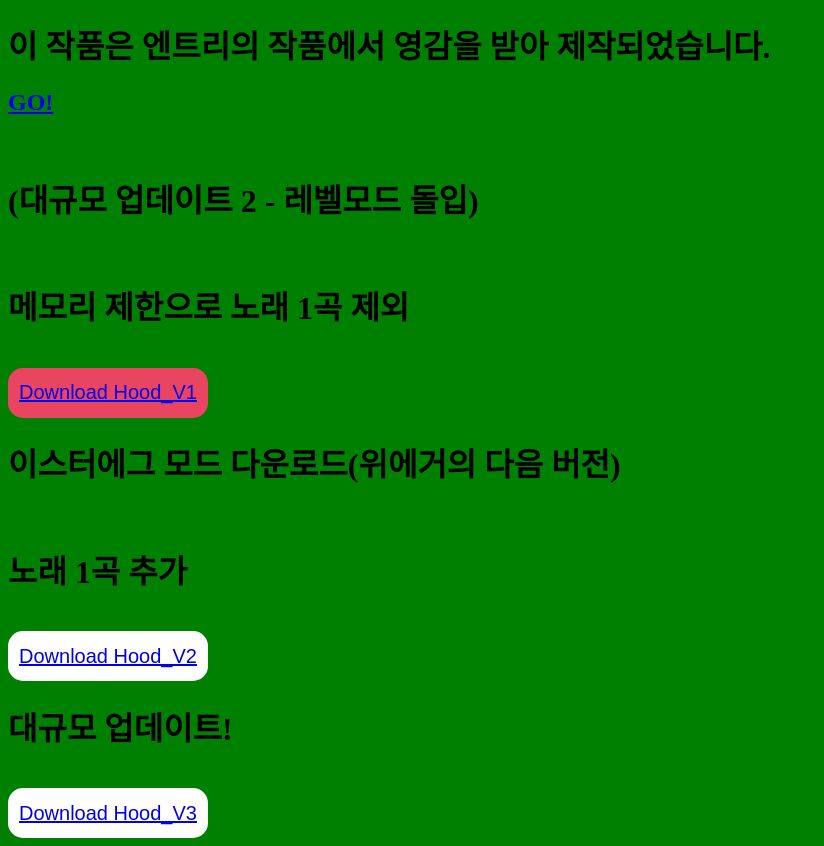
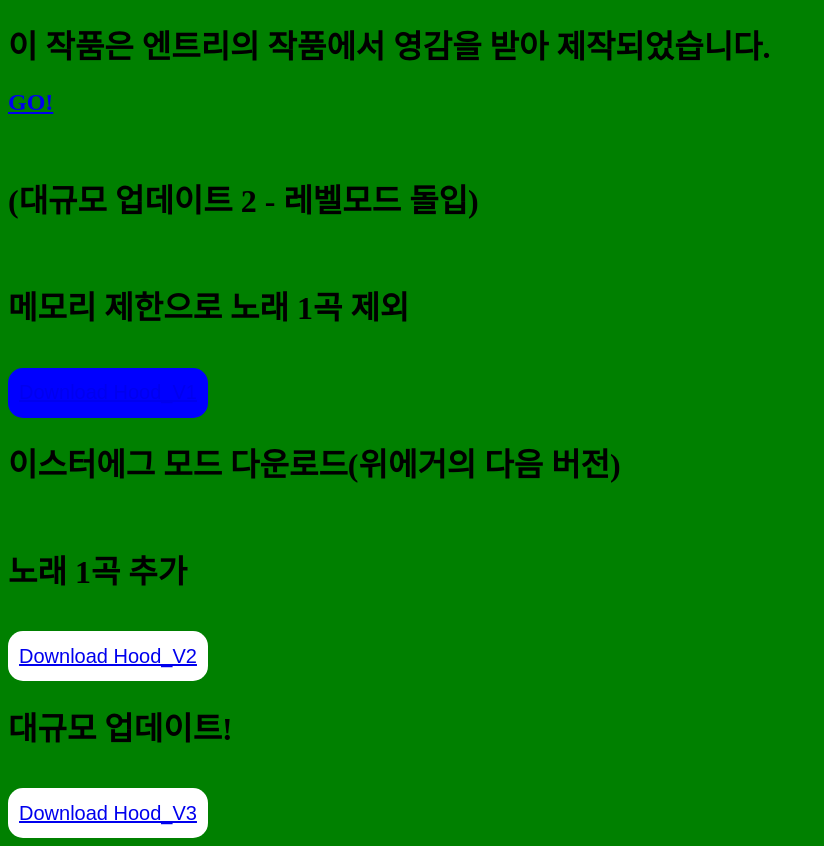
Before and after one commit to Nabuley/hood.downlaod, a plain HTML site: page index.html in a window 1280 px wide. In both pictures the pointer is over the button "Download Hood_V1". Shown: the whole page, without its empty margins (0-824 px from the left). Drawn offline with Linux system fonts and the light colour scheme.

Commit message:
Update index.html

```diff
--- a/index.html
+++ b/index.html
@@ -22,11 +22,11 @@
             cursor: pointer; /* 마우스 커서를 버튼 위에 올렸을 때 손가락 모양으로 변경 */
             transition: background-color 0.3s;
         }button:hover {
-            background-color: #e94560; /* 마우스를 버튼 위에 올렸을 때 배경색을 빨간색으로 변경 */
+            background-color: blue; /* 마우스를 버튼 위에 올렸을 때 배경색을 빨간색으로 변경 */
         }
 
         button:active {
-            background-color: #202020; /* 버튼을 클릭했을 때 배경색을 어두운 색으로 변경 */
+            background-color: black; /* 버튼을 클릭했을 때 배경색을 어두운 색으로 변경 */
         }
     </style>
 </head>
```
